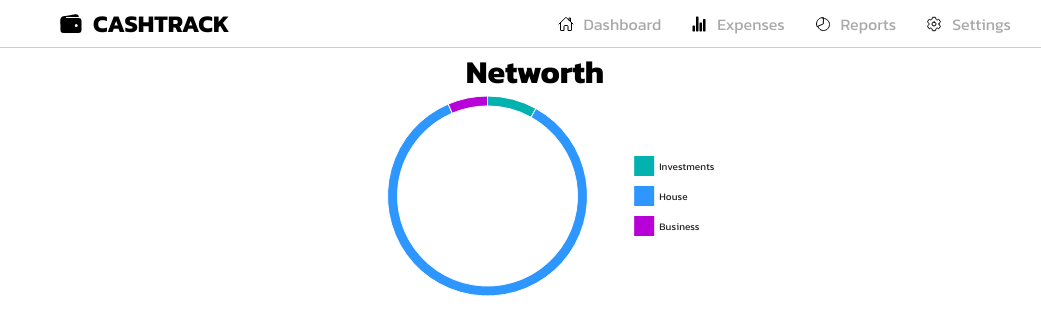
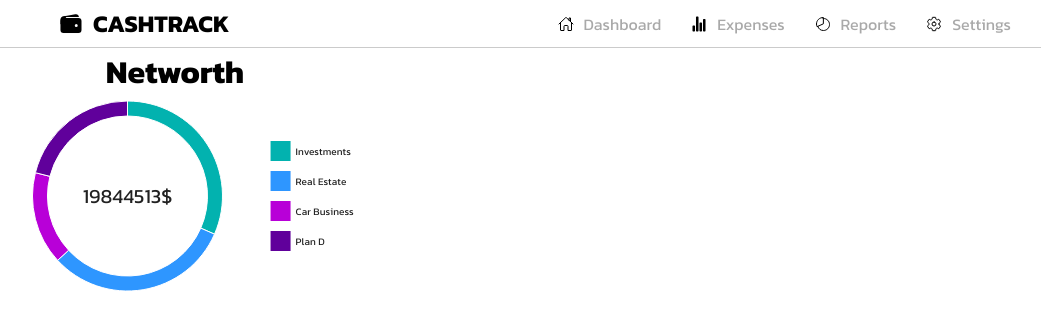
Before and after one commit to rokijaa/expense-tracker, a React (Vite) app: page / in a window 1280 px wide. Shown: the top 334 px of the page, without its empty margins (105-1146 px from the left). Built offline with nearby package versions, Linux system fonts and the light colour scheme.

Commit message:
pie center text

```diff
--- a/src/Content.jsx
+++ b/src/Content.jsx
@@ -1,29 +1,49 @@
 import { ChartContainer, PieChart } from "@mui/x-charts"
-import React, {useState} from "react"
+import { useDrawingArea } from '@mui/x-charts/hooks';
+import { styled } from '@mui/material/styles';
+import * as React from 'react';
 import './content.scss'
+
+const data = [
+    { value: 30, label: 'Investments' },
+    { value: 30, label: 'Real Estate' },
+    { value: 15, label: 'Car Business' },
+    { value: 20, label: 'Plan D' },
+  ];
+
+  const size = {
+    width: 400,
+    height: 200,
+  };
+
+  const StyledText = styled('text')(({ theme }) => ({
+    fill: theme.palette.text.primary,
+    textAnchor: 'middle',
+    dominantBaseline: 'central',
+    fontSize: 20,
+  }));
+
+function PieCenterLabel({ children }) {
+    const { width, height, left, top } = useDrawingArea();
+    return (
+      <StyledText x={left + width / 2} y={top + height / 2}>
+        {children}
+      </StyledText>
+    );
+  }
 
 export function Content() {
     return(
         <div className="cont__user">
-            <h1 className="cont__networth">Networth</h1>
-            <PieChart className="cont__pie"
-                series={[
-                    {
-                    data: [
-                        { id: 0, value: 188035, label: "Investments"},
-                        { id: 1, value: 2000000, label: "House"},
-                        { id: 2, value: 150000, label: "Business"},
-                    ],
-                    outerRadius: 100,
-                    innerRadius: 90,
-                    label: "siblby",
-                    },
-                ]}
-                width={400}
-                height={200}
-            >
-            <div>2,338,035</div>
-            </PieChart>
+            <div className="cont__networth">
+                <h1>Networth</h1>
+                <PieChart className="cont__pie"
+                    series={[{ data, innerRadius: 80 }]} {...size}>
+                <PieCenterLabel>19844513$</PieCenterLabel>
+                </PieChart>
+            </div>
+            <div className="cont__chart"></div>
+            <div className="cont__stats"></div>
         </div>
     )
 }
--- a/src/content.scss
+++ b/src/content.scss
@@ -29,10 +29,11 @@ a{
 
 .cont__user{
     display: flex;
+    margin: 0 10vh;
+}
+.cont__networth{
+    display: flex;
     flex-direction: column;
     justify-content: center;
     align-items: center;
 }
-.cont__pie{
-
-}
```
